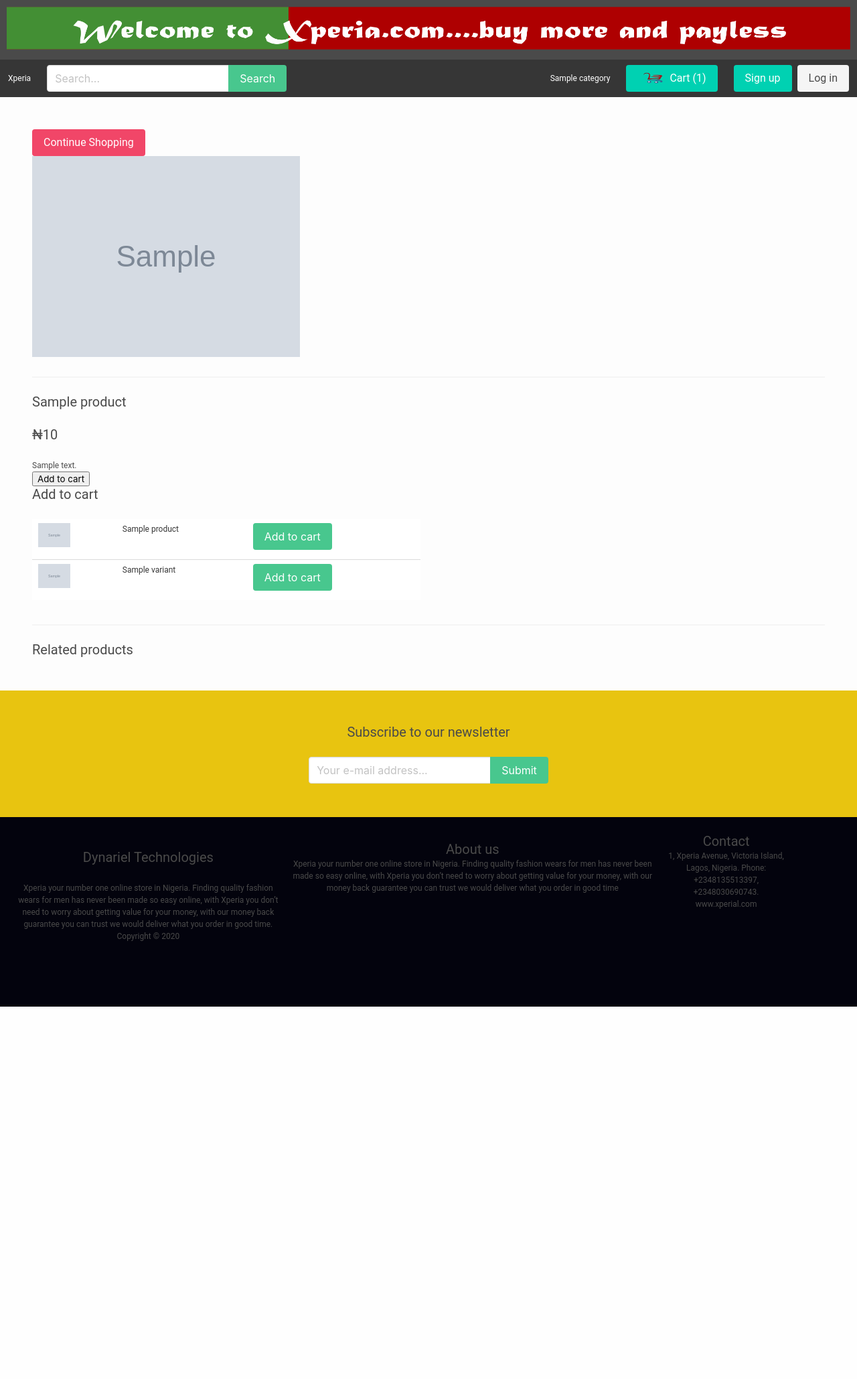
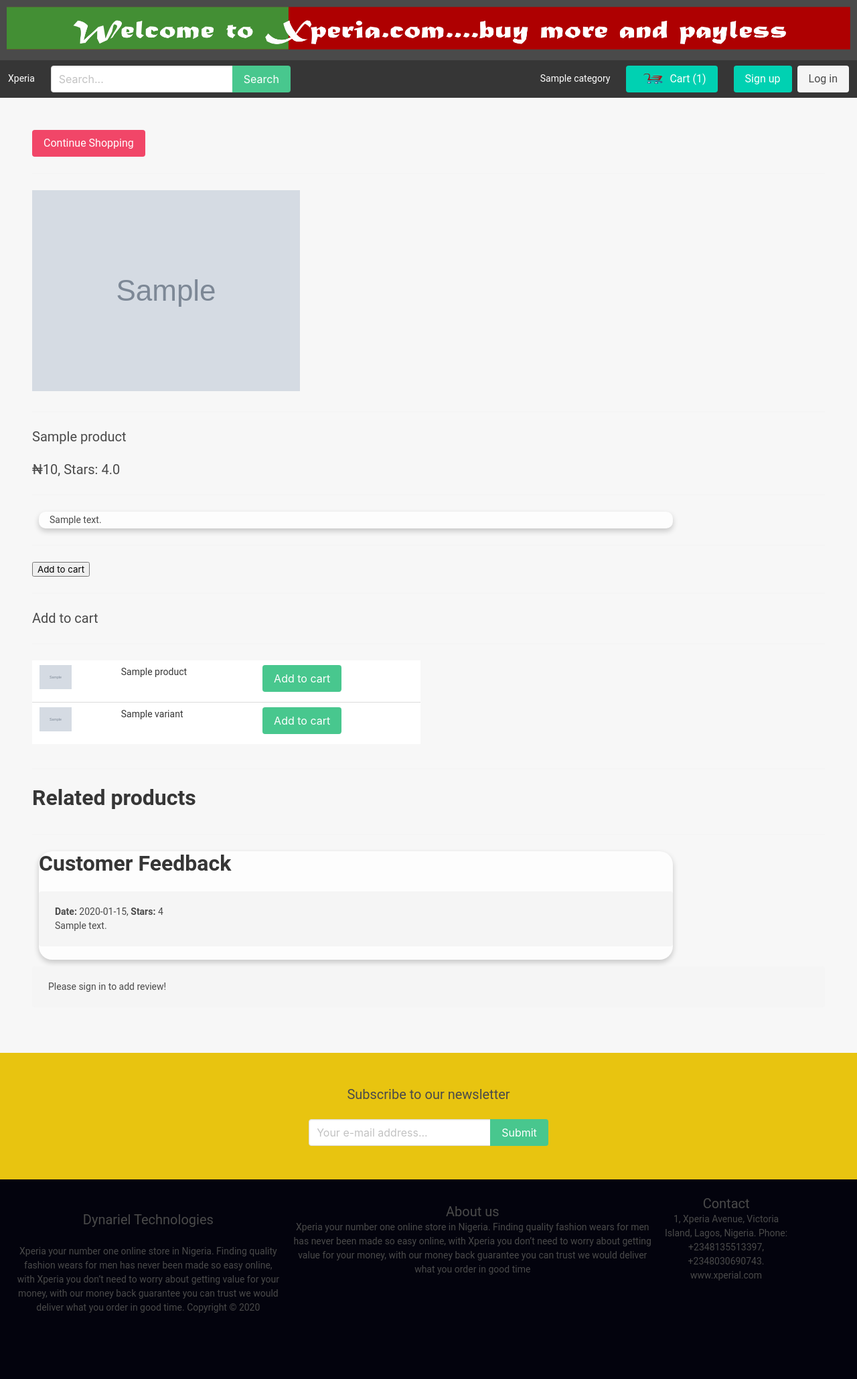
Before and after one commit to mybloomwork/xworkproject11, a Django app: template apps/store/templates/product_detail.html in a window 1280 px wide; the page is wider, and only the part inside the window is pictured. Shown: that part at 67% size. Before the commit the page ends 1503 px from the top of that part, so only its background shows below. Run offline with Django 3.2, Linux system fonts and the light colour scheme; the template is opened without the code that fills it: most values are stand-ins (such as "Sample title", 1, 10 or a date in 2020); grey boxes marked "Sample" are stand-in pictures; some libraries are stand-ins or nearby versions.

Commit message:
Update product_detail.html

```diff
--- a/apps/store/templates/product_detail.html
+++ b/apps/store/templates/product_detail.html
@@ -1,21 +1,33 @@
 {% extends 'base.html' %}
+
+{% load static %}
 
 {% block title %}{{ product.title }} | {% endblock %}
 
 {% block content %}
-<script src="https://kit.fontawesome.com/a076d05399.js"></script>
-<link rel="stylesheet" href="https://maxcdn.bootstrapcdn.com/font-awesome/4.7.0/css/font-awesome.min.css">
-<script src="https://ajax.googleapis.com/ajax/libs/jquery/3.3.1/jquery.min.js"></script>
+
+
+  <script src="https://ajax.googleapis.com/ajax/libs/jquery/3.5.1/jquery.min.js"></script>
+  <script src="https://cdnjs.cloudflare.com/ajax/libs/popper.js/1.16.0/umd/popper.min.js"></script>
+  <script src="https://maxcdn.bootstrapcdn.com/bootstrap/4.5.2/js/bootstrap.min.js"></script>
+  <link rel="stylesheet" href="https://cdnjs.cloudflare.com/ajax/libs/font-awesome/4.7.0/css/font-awesome.min.css">
+
 <style>
     body {
         font-family: "Roboto", sans-serif;
-        font-size: 12px;
-        background-color: #fdfdfd;
+        font-size: 14px;
+        font-style:  normal;
+        background-color: #f7f7f7;
     }
 
     .head_text {
         color: white;
     }
+
+    .card:hover {
+  box-shadow: 0 8px 16px 0 rgba(0,0,0,0.2);
+}
+
 
     .card {
         box-shadow: 0 16px 30px #77773c;
@@ -23,9 +35,10 @@
         width: 3000;
         margin: 1.6px;
         height: auto
+        border-radius: 10px;
     }
 
-    form ul {
+    form ul:not(.errorlist) {
     display: none;
 }
 
@@ -42,7 +55,76 @@
         margin-top: 20px;
     }
 
-    /* If screen size is more than 600px wide, set the font-size of <div> to 80px */
+  .notification.space-below {
+   text-color: #0E3E2E;
+   margin-bottom: 20px;
+}
+
+.reviews-wrapper{
+    justify-content: center;
+}
+
+.reviews-wrapper{
+    width: 100vw;
+    display: block;
+    overflow: hidden;
+    text-color: #0c0d0c;
+    padding: 70px 5;
+    box-sizing: border-box;
+
+}
+
+
+.card-text{
+    width: 50vw;
+    display: block;
+    overflow: hidden;
+    text-color: #0c0d0c;
+    padding: 20px 5;
+    box-sizing: border-box;
+    box-shadow: 0 16px 48px #85adad;
+    text-align: justify;
+}
+
+.title{
+    width: 100vw;
+    display: block;
+    overflow: hidden;
+    text-color: #0c0d0c;
+    padding: 70px 5;
+    box-sizing: border-box;
+}
+
+
+
+.container {
+  padding: 2px 16px;
+}
+
+.card-contents {
+  box-shadow: 0 4px 8px 0 rgba(0,0,0,0.2);
+  transition: 0.3s;
+  width: 80%;
+  height: 50%;
+  border-radius: 10px;
+  box-sizing: border-box;
+  background-color: #fdfdfd;
+  margin: 10px;
+  text-position: justify;
+}
+
+.reviews-wrapper {
+  box-shadow: 0 4px 8px 0 rgba(0,0,0,0.2);
+  transition: 0.3s;
+  width: 80%;
+  height: 50%;
+  border-radius: 20px;
+  box-sizing: border-box;
+  background-color: #fdfdfd;
+  margin: 10px;
+}
+
+/* If screen size is more than 600px wide, set the font-size of <div> to 80px */
 @media screen and (min-width: 600px) {
   div.example {
     font-size: 80px;
@@ -68,7 +150,7 @@
   .column {
     width: 50%;
   }
-}
+
 
 /* On screens that are 600px wide or less, make the columns stack on top of each other instead of next to each other */
 @media screen and (max-width: 600px) {
@@ -78,7 +160,9 @@
 
 
 </style>
+
         <a href="{% url 'frontpage' %}" class="button is-danger">Continue Shopping</a>
+        <hr>
         <div id="productapp">
         <img :src="mainImage">
         {% if product.images.all %}
@@ -92,12 +176,20 @@
             </div>
         {% endif %}
         <hr>
+
         <h1 class="subtitle">{{ product.title }}</h1>
-        <h2 class="subtitle">₦{{ product.price }}</h2>
+        <h2 class="subtitle">₦{{ product.price }}, Stars: {% if product.get_rating == 0 %}No ratings yet{% else %}{{ product.get_rating|floatformat:1 }}{% endif %}</h2>
 
+        <hr>
+        <div class="card-contents">
+        <div class="container">
         {% if product.description %}
 
-            <p>{{ product.description }}</p>
+            <p>{{ product.description|linebreaks }}</p>
+        </div>
+        </div>
+
+        <hr>
 
         {% endif %}
 
@@ -111,8 +203,10 @@
             {% endif %}
         {% endif %}
 
+        <hr>
+
        <h2 class="subtitle">Add to cart</h2>
-
+        <hr>
         {% if product.variants.all %}
             <div class="columns">
                 <div class="column is-6">
@@ -195,12 +289,71 @@
         </article>
 
         <hr>
-
-        <h2 class="subtitle">Related products</h2>
+        <h2 class="title">Related products</h2>
 
         {% with related_products as list_products %}
             {% include 'parts/product_list.html' %}
         {% endwith %}
+
+        <hr>
+
+        <div class="reviews-wrapper">
+            <div class="title">Customer Feedback</div>
+            {% for review in product.reviews.all %}
+                <div class="notification space-below">
+                    <p>
+                        <strong>Date: </strong>{{ review.date_added|date:"Y-m-d" }},
+                        <strong>Stars: </strong>{{ review.stars }}
+                    </p>
+
+                    {{ review.content }}
+                </div>
+            {% empty %}
+                <div class="notification space-below">
+                    No reviews yet...
+                </div>
+            {% endfor %}
+         </div>
+
+         <div class="notification space-below">
+            {% if request.user.is_authenticated %}
+                <form method="post" action=".">
+                    {% csrf_token %}
+
+                    <div class="field">
+                        <label>Stars</label>
+
+                        <div clas="control">
+                            <div class="select">
+                                <select name="stars">
+                                    <option value="1">1</option>
+                                    <option value="2">2</option>
+                                    <option value="3" selected>3</option>
+                                    <option value="4">4</option>
+                                    <option value="5">5</option>
+                                </select>
+                            </div>
+                        </div>
+                    </div>
+
+                    <div class="field">
+                        <label>Content</label>
+
+                        <div class="control">
+                            <textarea class="textarea" name="content"></textarea>
+                        </div>
+                    </div>
+
+                    <div class="field">
+                        <div class="control">
+                            <button class="button is-success">Submit</button>
+                        </div>
+                    </div>
+                </form>
+            {% else %}
+                <p>Please sign in to add review!</p>
+            {% endif %}
+        </div>
     </div>
 {% endblock %}
 
```
